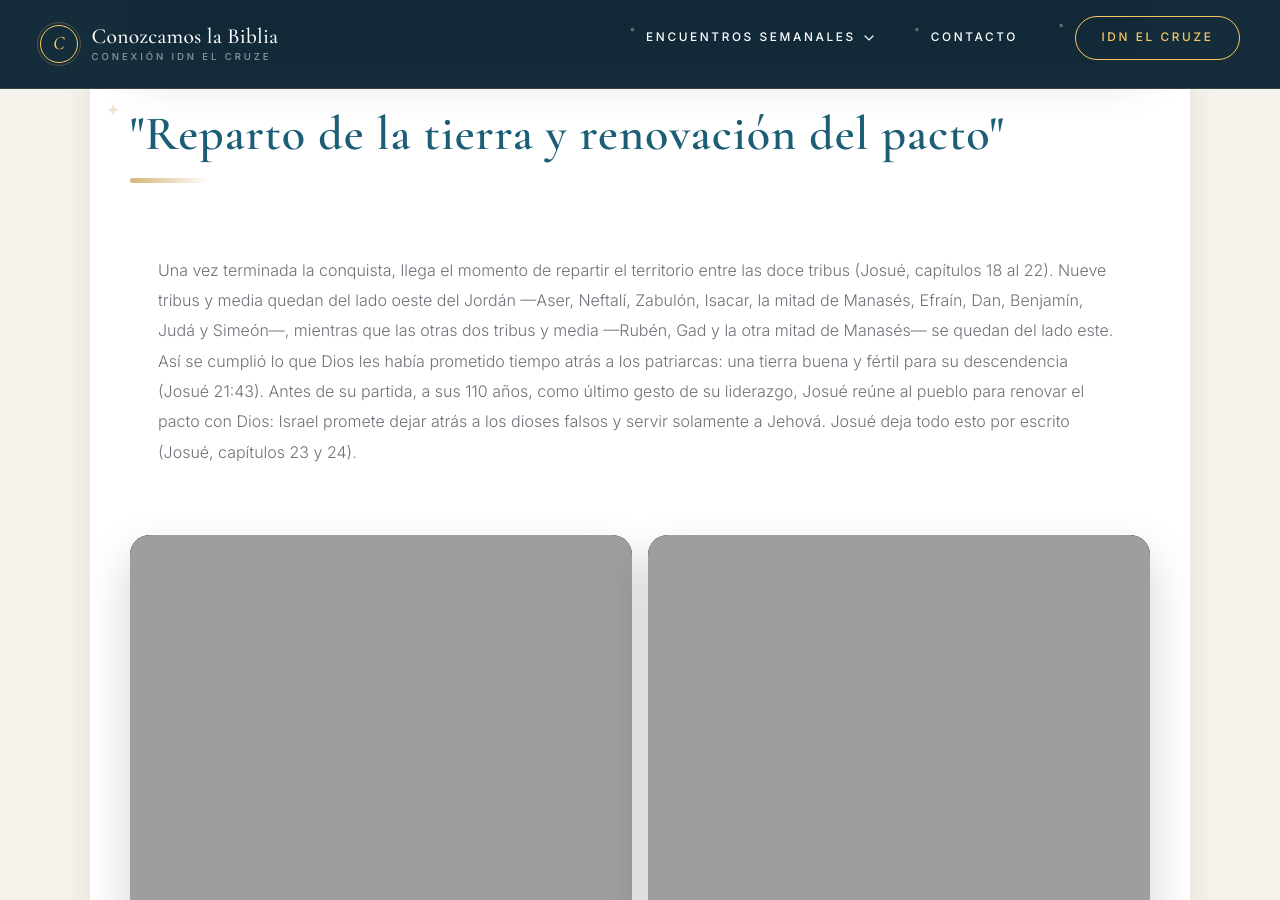
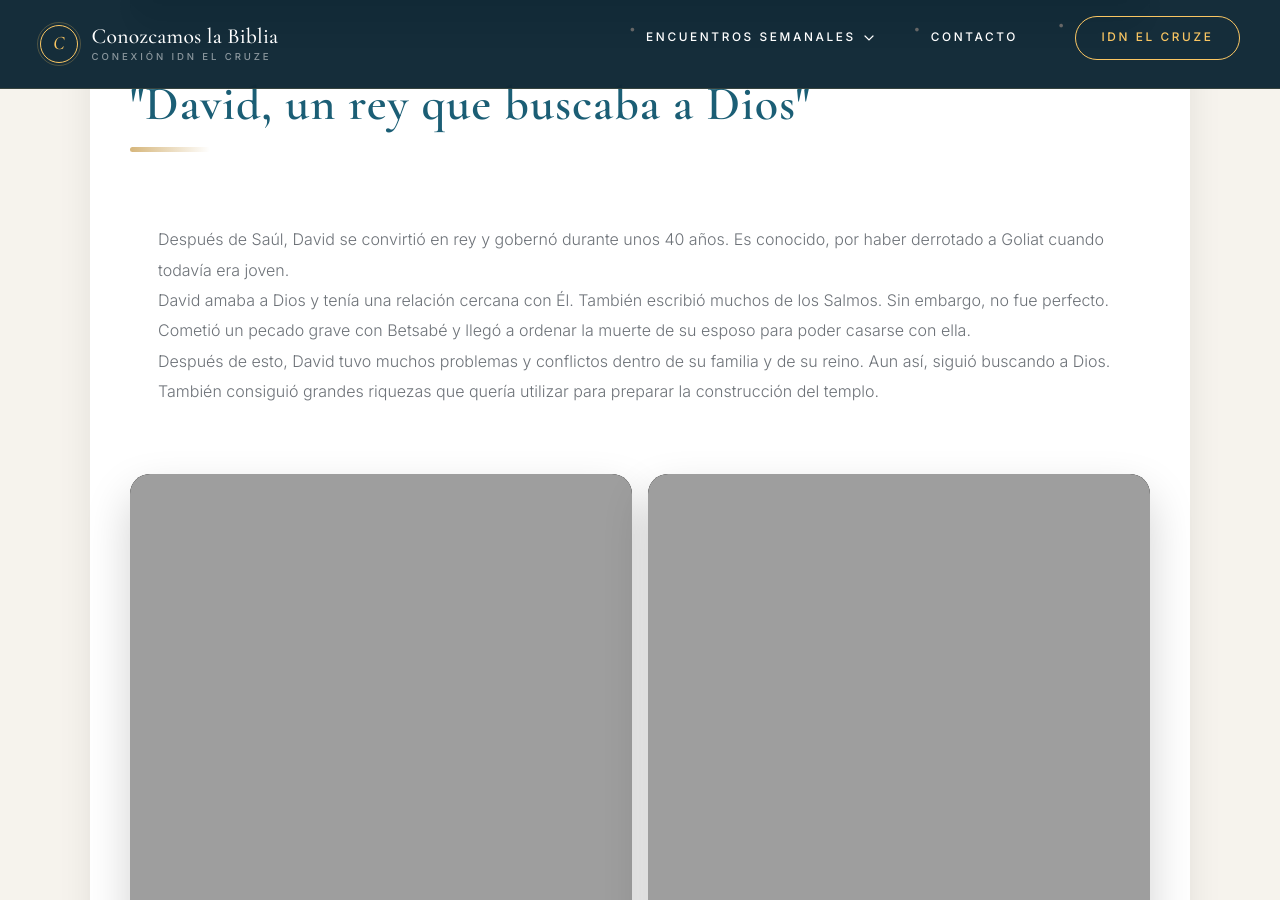
Before and after one commit to iporoma/conozcamoslabiblia, a Jekyll site: the page built from encuentro-nn.html, in a window 1280 px wide and 900 px high, scrolled down 3971 px. Built offline with Jekyll 4.4.1, drawn with Linux system fonts in a browser that asks for light colours; some of the changed text lies outside the part shown.

Commit message:
Update encuentro-nn.html

```diff
--- a/encuentro-nn.html
+++ b/encuentro-nn.html
@@ -30,7 +30,7 @@ css: encuentros
 </div>
         <h2>"Un reino unido"</h2>
         <div class="accordion-content">
-            <p>El Reino Unido de Israel fue el período en que las doce tribus de Israel estuvieron gobernadas bajo un mismo reino.<br>
+            <p>El Reino Unido de Israel fue el período en que las doce tribus de Israel estuvieron gobernadas bajo un mismo reino. La capital era Jerusalén, y este período comenzó con Saúl y terminó con la muerte de Salomón.<br>
 
 Los tres primeros reyes fueron:
 
@@ -50,9 +50,9 @@ Los tres primeros reyes fueron:
         <img src="https://iporoma.github.io/conozcamoslabiblia/images/5-03.jpg" alt="Etapas del periodo">
     </div>
 </div>
-        <h2>"La conquista militar"</h2>
+        <h2>"Saúl, el primer rey"</h2>
         <div class="accordion-content">
-            <p>Todo comienza con la conquista de Jericó, cuya toma es precedida por las famosas vueltas que el ejército da alrededor de la ciudad. De ahí en más, Josué usa una táctica bastante inteligente: dividir a sus enemigos para poder vencerlos con más facilidad, atacando primero el centro de Canaán, después el sur y finalmente el norte. En varias de estas batallas Dios interviene de forma sorprendente, como cuando detiene el sol en pleno combate para darle más tiempo a Israel. Al final de esta etapa, el pueblo logra derrotar a siete naciones que vivían en la zona: hititas, gergeseos, amorreos, cananeos, ferezeos, heveos y jebuseos.</p>
+            <p>Al principio, Saúl tuvo la oportunidad de ser un buen rey, pero con el tiempo empezó a desobedecer a Dios. No siguió sus instrucciones y llegó incluso a buscar la ayuda de una persona que practicaba la brujería. Por su desobediencia, terminó perdiendo el favor de Dios.</p>
         </div>
 
 <div class="image-row">
@@ -60,9 +60,13 @@ Los tres primeros reyes fueron:
         <img src="https://iporoma.github.io/conozcamoslabiblia/images/5-04.jpg" alt="Etapas del periodo">
     </div>
 </div>
-        <h2>"Reparto de la tierra y renovación del pacto"</h2>
+        <h2>"David, un rey que buscaba a Dios"</h2>
         <div class="accordion-content">
-            <p>Una vez terminada la conquista, llega el momento de repartir el territorio entre las doce tribus (Josué, capítulos 18 al 22). Nueve tribus y media quedan del lado oeste del Jordán —Aser, Neftalí, Zabulón, Isacar, la mitad de Manasés, Efraín, Dan, Benjamín, Judá y Simeón—, mientras que las otras dos tribus y media —Rubén, Gad y la otra mitad de Manasés— se quedan del lado este. Así se cumplió lo que Dios les había prometido tiempo atrás a los patriarcas: una tierra buena y fértil para su descendencia (Josué 21:43). Antes de su partida, a sus 110 años, como último gesto de su liderazgo, Josué reúne al pueblo para renovar el pacto con Dios: Israel promete dejar atrás a los dioses falsos y servir solamente a Jehová. Josué deja todo esto por escrito (Josué, capítulos 23 y 24).</p>
+            <p>Después de Saúl, David se convirtió en rey y gobernó durante unos 40 años. Es conocido, por haber derrotado a Goliat cuando todavía era joven.<br>
+
+David amaba a Dios y tenía una relación cercana con Él. También escribió muchos de los Salmos. Sin embargo, no fue perfecto. Cometió un pecado grave con Betsabé y llegó a ordenar la muerte de su esposo para poder casarse con ella.<br>
+
+Después de esto, David tuvo muchos problemas y conflictos dentro de su familia y de su reino. Aun así, siguió buscando a Dios. También consiguió grandes riquezas que quería utilizar para preparar la construcción del templo.</p>
         </div>
 
 <div class="image-row">
@@ -73,12 +77,15 @@ Los tres primeros reyes fueron:
         <img src="https://iporoma.github.io/conozcamoslabiblia/images/5-06.jpg" alt="Etapas del periodo">
     </div>
 </div>
-    <h2>"El Período de los Jueces"</h2>
-      <div class="intro-box">
-            La época de los Jueces dura cerca de 350 años, desde que muere Josué hasta que Samuel toma el liderazgo. En todo este tiempo van apareciendo distintas personas que guían a Israel frente a sus enemigos y se encargan de impartir justicia.
-      </div>
-        <div class="accordion-content">
-          <p>La dinámica se repite una y otra vez, como un ciclo de cinco pasos: el pueblo peca, cae bajo el poder de sus enemigos, le pide ayuda a Dios, recibe la liberación gracias a un juez, y después vive un tiempo de paz. De todos los jueces, el más conocido es Sansón, recordado por vencer a mil filisteos con la quijada de un burro.</p>
+    <h2>"Salomón, un rey muy sabio"</h2>
+     <div class="accordion-content">
+          <p>Cuando David murió, su hijo Salomón se convirtió en rey. Una de las primeras cosas que hizo fue pedirle a Dios sabiduría para poder gobernar bien al pueblo.<br>
+
+En su reinado, Salomón construyó el Templo de Jerusalén, que llegó a ser un lugar muy importante para los israelitas. También escribió libros como Proverbios, Eclesiastés y Cantares.<br>
+
+Pero, con el paso del tiempo, Salomón comenzó a alejarse de Dios. Tuvo muchas esposas y permitió que su corazón se inclinara hacia otros dioses. Además, acumuló grandes cantidades de oro, caballos y riquezas.<br>
+
+Su desobediencia terminó afectando a todo el pueblo y preparó el camino para la división del reino.</p>
         </div>
 
         <div class="image-row">
@@ -86,11 +93,27 @@ Los tres primeros reyes fueron:
                 <img src="https://iporoma.github.io/conozcamoslabiblia/images/5-07.jpg" alt="Etapas del periodo">
             </div>
         </div>
-
-        <h2>"Un paso atrás"</h2>
-        <div class="accordion-content">
+    <h2>"La división del reino"</h2>
+      <div class="intro-box">
+      <p>A la muerte de Salomón, sus hijos Roboam y Jeroboam entran en un grave conflicto lo que resulta en la división del reinio de Israel.<br>
+      Las doce tribus dejaron de estar unidas y se formaron dos reinos:</p>
+      <ul>
+      <li><b>Reino del Norte:</b> Israel, formado por diez tribus.</li>
+      <li><b>Reino del Sur:</b> Judá, formado principalmente por Judá y Benjamín.</li>
+      </ul>
+      </div>
+          <div class="image-row">
+          <div class="image-container">
+              <img src="https://iporoma.github.io/conozcamoslabiblia/images/5-08.jpg" alt="Etapas del periodo">
+          </div>
+          <div class="image-container">
+              <img src="https://iporoma.github.io/conozcamoslabiblia/images/5-09.jpg" alt="Etapas del periodo">
+          </div>
+      </div>
+    <h2>"El Reino del Norte: Israel"</h2>
+    <div class="accordion-content">
             <p>A diferencia del Período de la Conquista, donde Israel había logrado victorias claras, ahora el pueblo ya está instalado en su tierra pero cae una y otra vez en los mismos errores. Esto se resume bien en la frase con la que termina el libro: cada uno hacía lo que le parecía correcto según su propio criterio. En lugar de terminar de sacar a los pueblos enemigos, muchas tribus terminan conviviendo con ellos e incluso haciendo negocios juntos. Poco a poco esto lleva a Israel a alejarse cada vez más de Dios, llegando a casarse con extranjeros y a adorar a otros dioses.</p>
-        </div>
+    </div>
 
       <div class="image-row">
           <div class="image-container">
```
